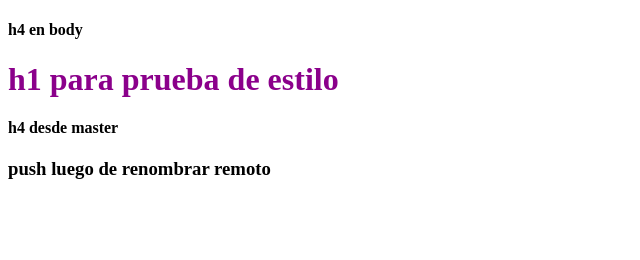
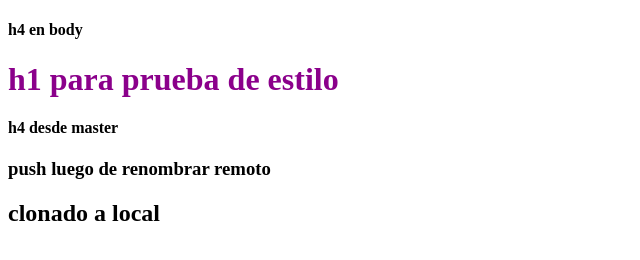
Before and after one commit to yesinf/Probando-Repositorios, a plain HTML site: page index.html in a window 1280 px wide. Shown: the whole page, without its empty margins (0-640 px from the left). Drawn offline with Linux system fonts and the light colour scheme.

Commit message:
agregando h2 en local luego de clone

```diff
--- a/index.html
+++ b/index.html
@@ -15,5 +15,7 @@
 <!--master-->
             <h4>h4 desde master</h4>
             <h3>push luego de renombrar remoto</h3>
+<!--modificando desde local luego de clone-->
+	    <h2>clonado a local<h2>
         </body>
 </html>
```
